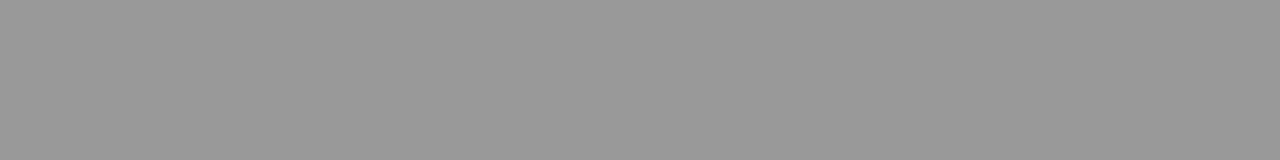
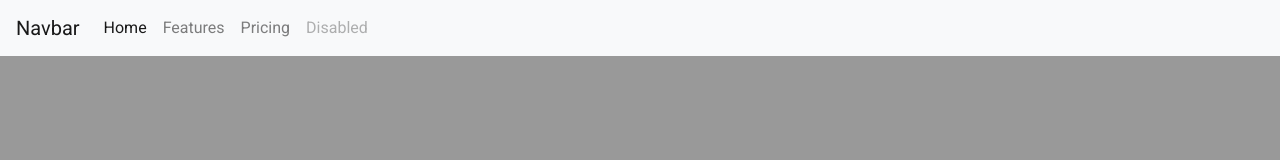
Before and after one commit to OnTheRocks/DJDan, a website: page index.html in a window 1280 px wide. Drawn offline with nearby package versions, Linux system fonts and the light colour scheme.

Commit message:
added navbar.

```diff
--- a/index.html
+++ b/index.html
@@ -13,6 +13,29 @@
 
  <div class="overlay"></div>
 
+ <nav class="navbar navbar-expand-lg navbar-light bg-light">
+  <a class="navbar-brand" href="#">Navbar</a>
+  <button class="navbar-toggler" type="button" data-toggle="collapse" data-target="#navbarNav" aria-controls="navbarNav" aria-expanded="false" aria-label="Toggle navigation">
+    <span class="navbar-toggler-icon"></span>
+  </button>
+  <div class="collapse navbar-collapse" id="navbarNav">
+    <ul class="navbar-nav">
+      <li class="nav-item active">
+        <a class="nav-link" href="#">Home <span class="sr-only">(current)</span></a>
+      </li>
+      <li class="nav-item">
+        <a class="nav-link" href="#">Features</a>
+      </li>
+      <li class="nav-item">
+        <a class="nav-link" href="#">Pricing</a>
+      </li>
+      <li class="nav-item">
+        <a class="nav-link disabled" href="#" tabindex="-1" aria-disabled="true">Disabled</a>
+      </li>
+    </ul>
+  </div>
+</nav>
+
  <script src="https://code.jquery.com/jquery-3.5.1.slim.min.js" integrity="sha384-DfXdz2htPH0lsSSs5nCTpuj/zy4C+OGpamoFVy38MVBnE+IbbVYUew+OrCXaRkfj" crossorigin="anonymous"></script>
 <script src="https://cdn.jsdelivr.net/npm/popper.js@1.16.1/dist/umd/popper.min.js" integrity="sha384-9/reFTGAW83EW2RDu2S0VKaIzap3H66lZH81PoYlFhbGU+6BZp6G7niu735Sk7lN" crossorigin="anonymous"></script>
 <script src="https://cdn.jsdelivr.net/npm/bootstrap@4.5.3/dist/js/bootstrap.min.js" integrity="sha384-w1Q4orYjBQndcko6MimVbzY0tgp4pWB4lZ7lr30WKz0vr/aWKhXdBNmNb5D92v7s" crossorigin="anonymous"></script>
```
